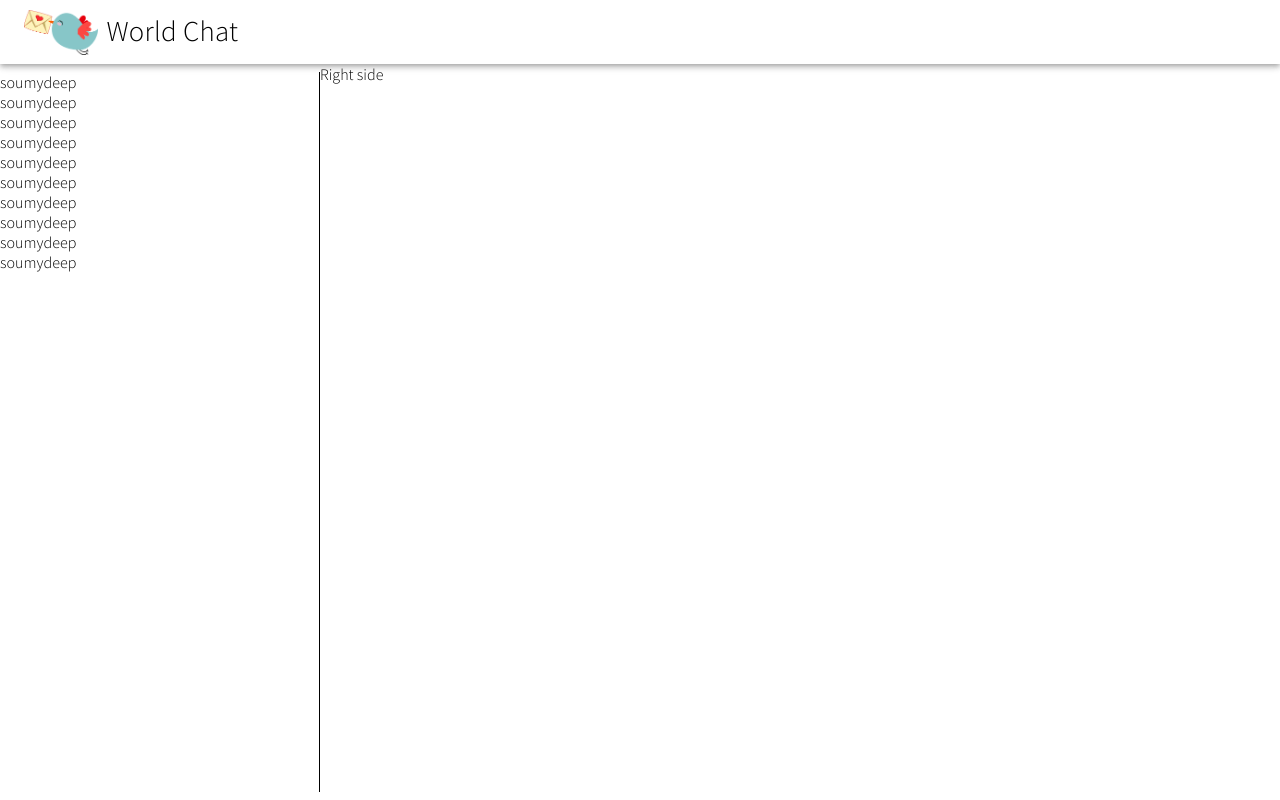
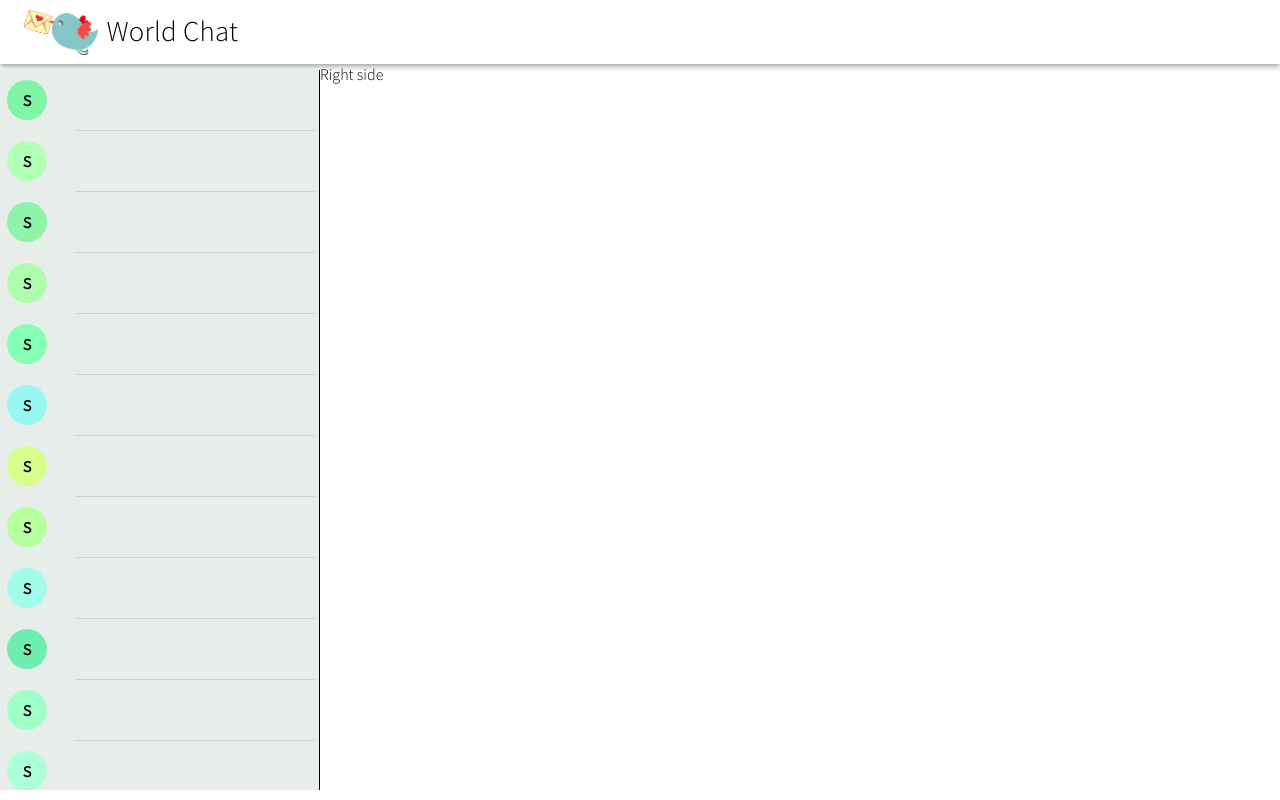
Before and after one commit to snovamicron/world-chat, a React (Create React App) app in the folder client/: page / in a window 1280 px wide. Built offline with nearby package versions, Linux system fonts and the light colour scheme.

Commit message:
commit 1

```diff
--- a/client/package.json
+++ b/client/package.json
@@ -15,6 +15,7 @@
     "@types/node": "^16.11.26",
     "@types/react": "^17.0.43",
     "@types/react-dom": "^17.0.14",
+    "randomcolor": "^0.6.2",
     "react": "^18.0.0",
     "react-dom": "^18.0.0",
     "react-scripts": "5.0.0",
@@ -44,5 +45,8 @@
       "last 1 firefox version",
       "last 1 safari version"
     ]
+  },
+  "devDependencies": {
+    "@types/randomcolor": "^0.5.6"
   }
 }
--- a/client/src/components/Main/Home/LeftSide.tsx
+++ b/client/src/components/Main/Home/LeftSide.tsx
@@ -1,7 +1,7 @@
-
+import randomColor from 'randomcolor'
 
 // MUI components
-import { Box } from '@mui/material'
+import { Box, Avatar, Typography, Divider } from '@mui/material'
 import { makeStyles } from '@mui/styles'
 
 // dev needs
@@ -12,7 +12,25 @@ const LeftSide = ()=>{
         wraper:{
             borderRight:'1px solid #000',
             height:'90vh',
-            marginTop:8
+            marginTop:6,
+            overflowY:'scroll',
+            '&::-webkit-scrollbar':{
+               display:'none'
+            },
+            padding:'0 4px',
+            background:'#e7eee9'
+        },
+        userBox:{
+            height:60,
+            display:'flex',
+            alignItems:'center',
+            padding:'0 3px',
+            backgroundColor:'#e7eee9'
+        },
+        avatarFont:{
+            fontSize:'1.3rem !important',
+            color:'#000',
+            fontWeight:'bold !important'
         }
     })
     const classes = useStyles()
@@ -21,8 +39,23 @@ const LeftSide = ()=>{
         <Box className={classes.wraper}>
             {
                 arr.map((ele, index) => {
+                    var colorcode = randomColor(
+                        {
+                            luminosity: 'light',
+                            hue: 'green'
+                         }
+                    )
                     return (
-                        <Box key={index}>{ele.name}</Box>
+                        <>
+                        <Box className={classes.userBox} key={index}>
+                            <Avatar sx={{bgcolor:colorcode}}>
+                                <Typography className={classes.avatarFont}>
+                                {ele.name.charAt(0)}
+                                </Typography>
+                            </Avatar>
+                        </Box>
+                        <Divider variant='inset'/>
+                        </>
                     )
                 })
             }
--- a/client/src/dev_needs/constant.ts
+++ b/client/src/dev_needs/constant.ts
@@ -29,4 +29,49 @@ export const arr = [
     {
         name:'soumydeep'
     },
+    {
+        name:'soumydeep'
+    },
+    {
+        name:'soumydeep'
+    },
+    {
+        name:'soumydeep'
+    },
+    {
+        name:'soumydeep'
+    },
+    {
+        name:'soumydeep'
+    },
+    {
+        name:'soumydeep'
+    },
+    {
+        name:'soumydeep'
+    },
+    {
+        name:'soumydeep'
+    },
+    {
+        name:'soumydeep'
+    },
+    {
+        name:'soumydeep'
+    },
+    {
+        name:'soumydeep'
+    },
+    {
+        name:'soumydeep'
+    },
+    {
+        name:'soumydeep'
+    },
+    {
+        name:'soumydeep'
+    },
+    {
+        name:'soumydeep'
+    },
 ]
```
Also changed, not shown: 1 other file (tests, documents, lock files or other folders).
